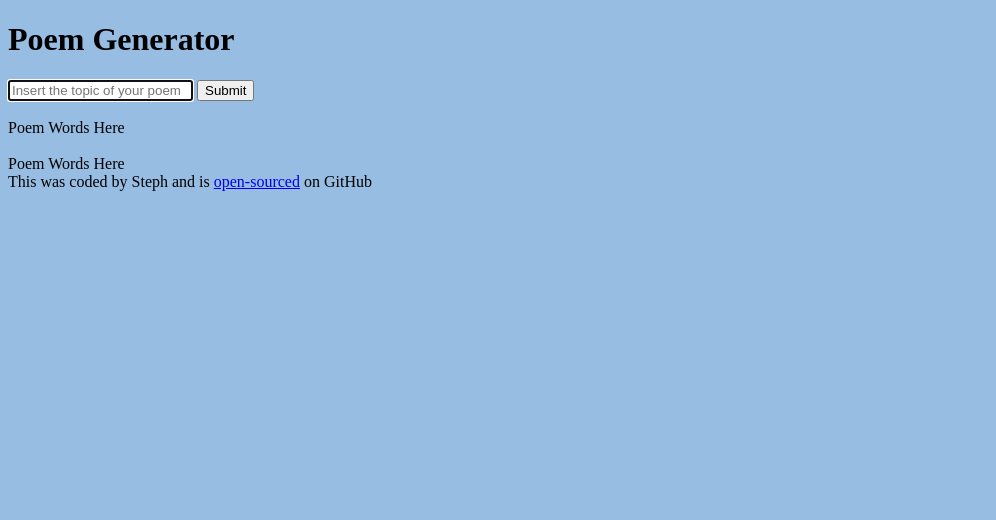
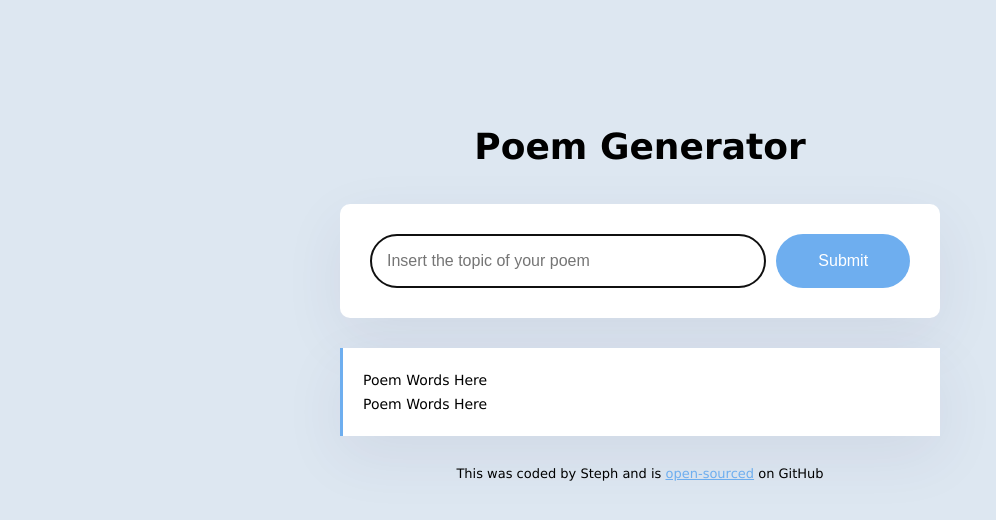
Before and after one commit to sjalcidor/Poem-AI-Generator, a plain HTML site: page index.html in a window 1280 px wide. Shown: the whole page, without its empty margins (0-996 px from the left). Drawn offline with Linux system fonts and the light colour scheme; files that its build step writes are made by us from their sources; files whose address does not match are found by name.

Commit message:
added classes and styling

```diff
--- a/index.html
+++ b/index.html
@@ -3,10 +3,11 @@
 <head>
     <meta charset="UTF-8">
     <meta name="viewport" content="width=device-width, initial-scale=1.0">
-    <link rel ="stylesheet" href="src/styles.css"/>
+    <link rel="stylesheet"  href="styles.css" />
     <title>Poem Generator</title>
 </head>
 <body>
+    <div class="container">
    <header><h1>Poem Generator</h1></header>
 <main>
 <form>
@@ -14,15 +15,21 @@
     placeholder="Insert the topic of your poem"
     autofocus
     required
-    autocomplete="off"/>
-    <input type="submit" />
+    autocomplete="off"
+    class="prompt"/>
+    <input type="submit"
+    class="button" />
 </form>
+
+<div class="poem">Poem Words Here
 <br>
-<div>Poem Words Here</div>
-<br>
-<div>Poem Words Here</div>
+Poem Words Here</div>
+
+
 </main>
     <footer>This was coded by Steph and is <a href="https://github.com/sjalcidor/Poem-AI-Generator" target="_blank"> open-sourced</a> on GitHub</footer>
     <script src="src/index.js"></script>
+
+</div>
 </body>
 </html>
--- a/styles.css
+++ b/styles.css
@@ -1,3 +1,68 @@
 body{
-    background-color: #98bde2;
+    background-color: #dde7f1;
+    font-family:'Lucida Sans', 'Lucida Sans Regular', 'Lucida Grande', 'Lucida Sans Unicode', Geneva, Verdana, sans-serif;
 }
+
+.container{
+    margin: 120px auto;
+    max-width: 600px;
+}
+header {
+    margin-bottom: 30px;
+}
+main{
+    margin-bottom: 30px;
+}
+h1{
+    font-weight: 800;
+    font-size: 36px;
+    line-height: 1.5;
+    text-align: center;
+}
+form{
+    padding: 30px;
+    background-color: white;
+    border-radius:  10px;
+    display: flex;
+    box-shadow: 0px 20px 60px rgba(65, 50, 100, 0.08);
+    margin-bottom: 30px;
+}
+.prompt{
+    padding: 16px;
+    border: 1px solid rgba( 39, 33, 66, 0.5);
+    width: 80%;
+    font-size: 16px;
+    border-radius: 50px;
+    line-height: 20px;
+    color: #272044;
+
+
+}
+.button{
+    margin-left: 10px;
+    background: #6eaeef;
+    color: white;
+    border: none;
+    width: 150px;
+    font-size: 16px;
+    border-radius: 50px;
+    padding: 14px 24px;
+}
+.poem {
+font-size: 14px;
+background-color: white;
+padding: 20px;
+line-height: 24px;
+border-left: 3px solid #6eaeef;
+box-shadow: 0px 20px 60px rgba(65, 50, 100, 0.08);
+
+
+}
+footer{
+    text-align: center;
+    font-size: 13px;
+}
+
+a {
+    color: #6eaeef;
+}
```
